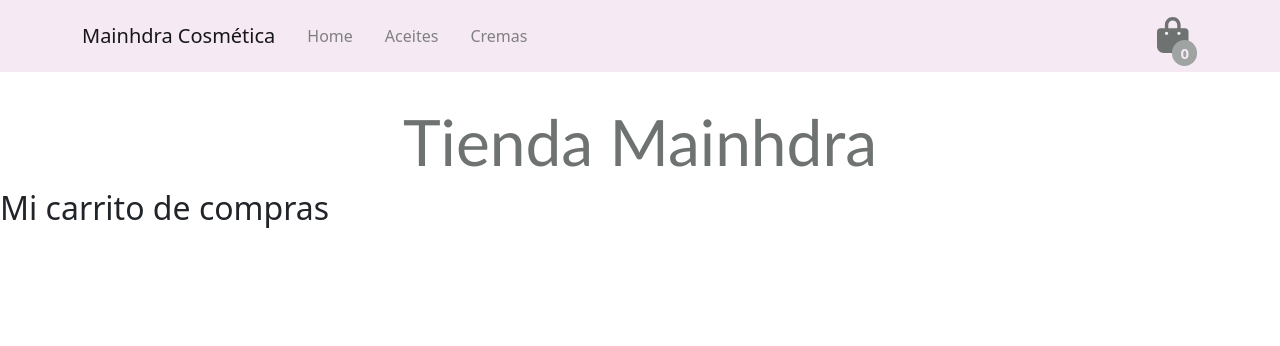
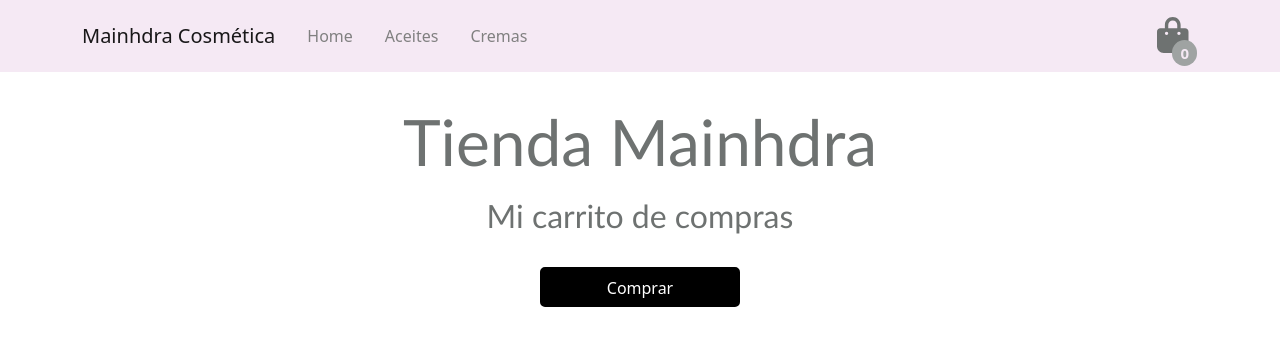
Before and after one commit to NatiCastro/mitienda-coder-react, a React (Create React App) app: page /cart in a window 1280 px wide. Shown: the top 346 px of the page. Built offline with nearby package versions, Linux system fonts and the light colour scheme.

Commit message:
CartContext

```diff
--- a/src/Componentes/Cart.jsx
+++ b/src/Componentes/Cart.jsx
@@ -1,10 +1,35 @@
-import React from "react";
+import React, {useContext} from "react";
+import "../Estilos/Items.css";
+import { CartContext } from "./CartContext";
 
 export default function Cart() {
 
+    const {cart, removerItem, comprarTodo } = useContext(CartContext);
+    console.log(cart);
     return (
         <>
-        <h2>Mi carrito de compras</h2>
+        <h2 className="titulo-cart">Mi carrito de compras</h2>
+
+        {cart.map((c) => (
+            <div className="carrito" key={c.id}>
+                <ul>
+                    <li>
+                        <b>Producto:</b> {c.nombre} |
+                        <b> Precio:</b> $ {c.precio} |
+                        <b> Cantidad:</b> {c.count}
+                        <button className="boton-remover" onClick={() => removerItem(c.id)}> Remover </button>
+                    </li>
+                </ul>
+            </div>
+        ))}
+
+        <div className="contenedor-boton-comprar">
+            <button className="boton-comprar" onClick={()=>comprarTodo()}>Comprar</button>
+        </div>
         </>
+
+
+
+
     )
 }
--- /dev/null
+++ b/src/Componentes/CartContext.jsx
@@ -0,0 +1,40 @@
+import React, { createContext, useState } from "react";
+
+
+export const CartContext = createContext();
+
+export default function CartContextProvider ({children}) {
+
+    const [cart, setCart] = useState([]);
+
+    //Función para agregar items a cart sin duplicar
+    const addToCart = (item) => {
+
+        let i = cart.findIndex(elemento => elemento.id === item.id);
+
+            if (i !== -1) {
+                const newCart = [...cart];
+                newCart[i].count = newCart[i].count + item.count;
+                setCart(newCart);
+                console.log(newCart)
+            } else {
+                setCart([...cart, item]);
+            }
+
+    };
+
+    //Función para remover un item
+    const removerItem = (id) => {setCart(cart.filter((r) => r.id !== id))};
+
+    //Función de "comprar" y resetear el array con los items
+    const comprarTodo = () => {console.log(setCart([]))};
+
+
+
+    return (
+        <CartContext.Provider value={{cart, addToCart, removerItem, comprarTodo}}>
+            {children}
+        </CartContext.Provider>
+    )
+
+}
--- a/src/Componentes/CartWidget.jsx
+++ b/src/Componentes/CartWidget.jsx
@@ -1,9 +1,9 @@
 import React from "react";
-//Importando Fontawesome-Iconos
 import { FontAwesomeIcon } from '@fortawesome/react-fontawesome';
 import { faBagShopping } from '@fortawesome/free-solid-svg-icons';
-// Hoja de estilo
 import '../Estilos/NavBarStyle.css';
+import { Link } from "react-router-dom";
+
 
 
 
@@ -11,15 +11,15 @@ export default function IconoCarrito () {
 
     return (
         <div className= "icono-carrito">
+            <Link to='/cart'>
 
             <FontAwesomeIcon
                 icon={faBagShopping}
                 style={{fontSize:36, color:'rgb(110, 114, 113)'}}
                 className="icono-fontawesome"
             />
-
             <span className="contador" >0</span>
-
+            </Link>
         </div>
 
 
--- a/src/Componentes/ItemCount.jsx
+++ b/src/Componentes/ItemCount.jsx
@@ -1,13 +1,15 @@
 import React from "react";
-import { useState } from "react";
-// import '../Estilos/Items.css';
-// import { Link } from "react-router-dom";
+import { useState, useContext } from "react";
+import { CartContext } from "./CartContext";
 
 
-export default function ItemCount ({stock, OnAdd}) {
+
+export default function ItemCount ({stock, nombre, id, precio, onAdd}) {
      //Indico la cantidad inicial
      const [count, setCount] = useState(1);
-    //  const [agregarProducto, setAgregarProducto] = useState([]);
+
+     //Me traigo la función con useContext
+    const { addToCart } = useContext(CartContext);
 
      //Función para sumar cantidad según el stock
      const Suma = () => {
@@ -31,7 +33,14 @@ export default function ItemCount ({stock, OnAdd}) {
                 <p className="cantidad-itemcount">{count}</p>
                 <button className="botones-itemcount" onClick={Suma}>+</button>
             </div>
-            <button className="agregar-carrito" onClick={()=> OnAdd(count)}>Agregar al carrito</button>
+            <button className="agregar-carrito"
+            onClick={()=> {
+                            addToCart({id, nombre, precio, count});
+                            setCount(1);
+                            onAdd(count);
+                            }}>
+                Agregar al carrito
+            </button>
         </div>
 
         </>
--- a/src/Componentes/ItemDetail.jsx
+++ b/src/Componentes/ItemDetail.jsx
@@ -4,7 +4,9 @@ import ItemCount from "./ItemCount";
 import '../Estilos/Items.css';
 import { Link } from "react-router-dom";
 
+
 export default function ItemDetail ({producto}) {
+
 
     const [cantidad, setCantidad] = useState(0);
 
@@ -26,9 +28,14 @@ export default function ItemDetail ({producto}) {
                         <br/>
                         Peso Neto: {producto.peso}
                     </Card.Text>
-                    <ItemCount stock={producto.stock} OnAdd={handleOnAdd} />
+                    <ItemCount stock={producto.stock}
+                                nombre={producto.nombre}
+                                id={producto.id}
+                                precio={producto.precio}
+                                onAdd={handleOnAdd} />
                     <br/>
                     <Link to={"/cart"} className="ver-carrito">Ver carrito</Link>
+                    {/* <button onClick={()=>{console.log(ItemDetail=({producto})); addToCart({...producto})}} >AddToCart</button> */}
                 </Card.Body>
                 </Card>
 
--- a/src/Componentes/ItemDetailContainer.jsx
+++ b/src/Componentes/ItemDetailContainer.jsx
@@ -14,7 +14,6 @@ export default function ItemDetailContainer() {
     const {idItem} = useParams();
 
     useEffect(() => {
-        console.log(idItem);
 
         getItemDetail(idItem)
 
--- a/src/Componentes/ItemListContainer.jsx
+++ b/src/Componentes/ItemListContainer.jsx
@@ -12,8 +12,6 @@ export default function ItemListContainer() {
     const {id} = useParams();
 
     useEffect(() => {
-
-        console.log(id);
 
         categorys(id)
 
@@ -30,7 +28,6 @@ export default function ItemListContainer() {
 
             <ItemList productos= {items} />
 
-
         </div>
 
         </>
--- a/src/Estilos/Items.css
+++ b/src/Estilos/Items.css
@@ -64,3 +64,53 @@
   color: rgb(189, 139, 189);
   text-align: center;
 }
+/* Estilos Cart */
+.titulo-cart {
+  margin: 1rem;
+  text-align: center;
+  font-family: "Trebuchet MS", "Lucida Sans Unicode", "Lucida Grande",
+    "Lucida Sans", Arial, sans-serif;
+  font-size: 2rem;
+  color: rgb(110, 114, 113);
+}
+.carrito {
+  display: flex;
+  justify-content: center;
+  align-items: center;
+}
+.boton-remover {
+  margin: 0 1rem;
+  text-decoration: none;
+  text-align: center;
+  color: white;
+  width: 90px;
+  height: 30px;
+  background-color: black;
+  border: 2px solid black;
+  border-radius: 5px;
+}
+.boton-remover:hover {
+  background-color: rgb(245, 233, 244);
+  color: black;
+}
+.contenedor-boton-comprar {
+  display: flex;
+  justify-content: center;
+  align-items: center;
+}
+.boton-comprar {
+  margin: 1rem;
+  padding: 0.4rem 0.8rem;
+  text-decoration: none;
+  text-align: center;
+  color: white;
+  width: 200px;
+  height: 40px;
+  background-color: black;
+  border: 2px solid black;
+  border-radius: 5px;
+}
+.boton-comprar:hover {
+  background-color: rgb(189, 139, 189);
+  color: black;
+}
--- a/src/Utils/promises.js
+++ b/src/Utils/promises.js
@@ -21,7 +21,7 @@ export const categorys = (id) => {
             } else {
                 reject("Error")
             }
-        }, 2000);
+        }, 1000);
     })
 }
 
```
Also changed, not shown: src/App.js (+6 -1 lines).
